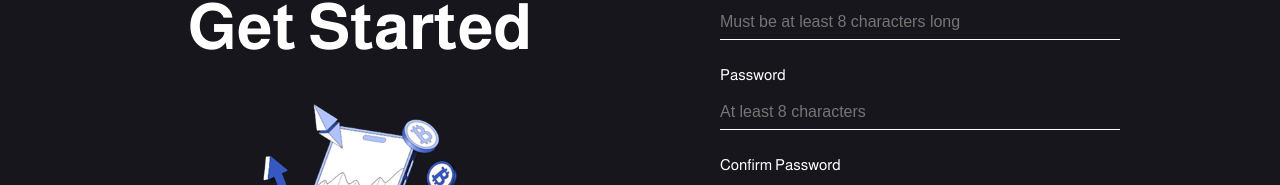
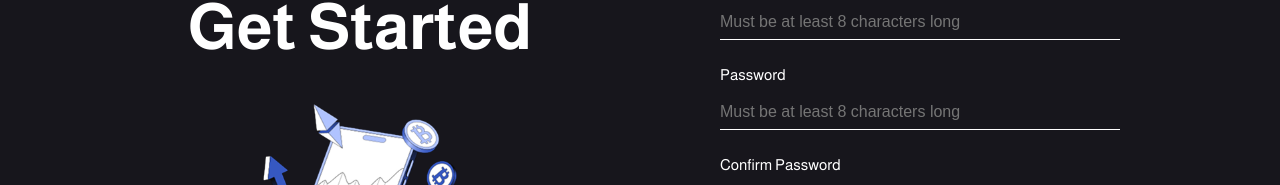
Before and after one commit to jennydang61/seng513-202501-group-24, a React (Vite) app in the folder gos_frontend/: page /register in a window 1280 px wide. Shown: the part 252-437 px from the top of the page. Built offline with nearby package versions, Linux system fonts and the light colour scheme.

Commit message:
fix placeholder

```diff
--- a/gos_frontend/src/pages/Leaderboard.tsx
+++ b/gos_frontend/src/pages/Leaderboard.tsx
@@ -42,7 +42,7 @@ const Leaderboard = () => {
                   <img className="userAvatar" src={pfpImage}/> {/* display avatar */}
                   <span className="username">{user.username}</span> {/* display username */}
                 </div>
-                <span>$ {user.netWorth.toLocaleString()}</span> {/* displat total assets */}
+                <span>$ {user.netWorth.toLocaleString()}</span> {/* display total assets */}
                 <span className={user.gainLoss >= 0 ? "positive" : "negative"}> {/* conditional class for gain or loss */}
                     {user.gainLoss >= 0 ? `+${user.gainLoss.toFixed(5)}%` : `${user.gainLoss.toFixed(5)}%`} {/* display total return */}
                 </span>
--- a/gos_frontend/src/pages/Register.tsx
+++ b/gos_frontend/src/pages/Register.tsx
@@ -115,7 +115,7 @@ const Register = () => {
                 name="password"
                 value={password}
                 onChange={(e) => setPassword(e.target.value)} // update password state
-                placeholder="At least 8 characters"
+                placeholder="Must be at least 8 characters long"
                 required
               />
               {/* display password error */}
```
